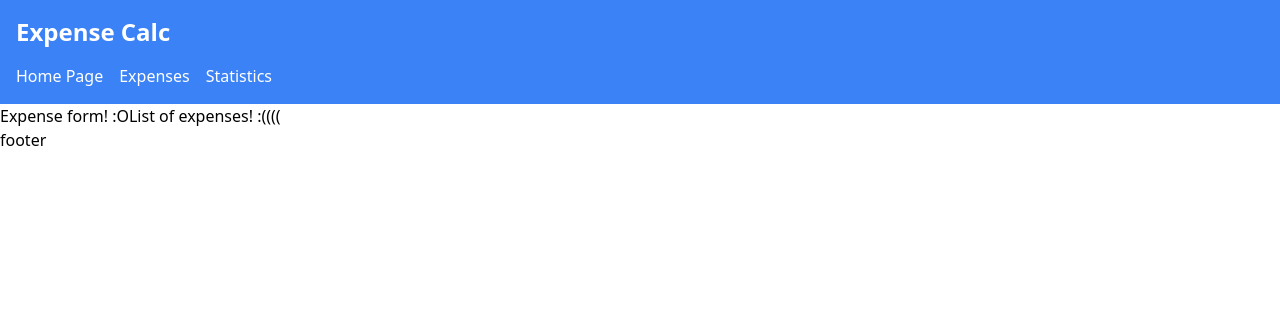
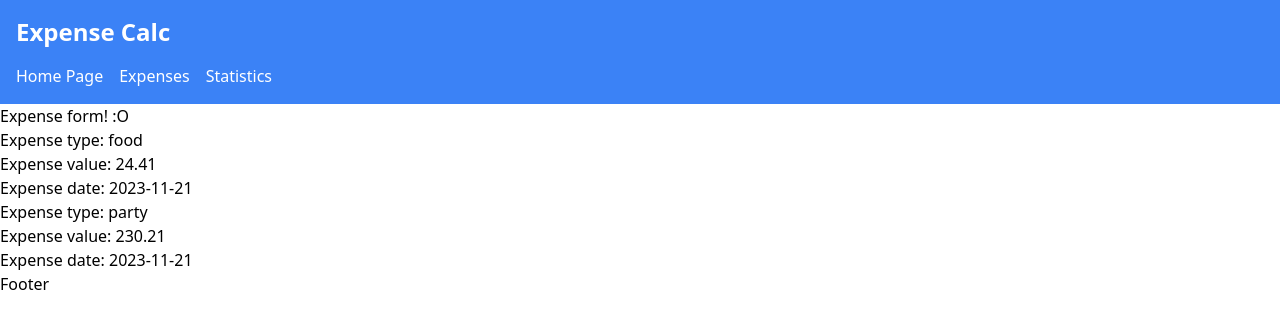
Before and after one commit to wiertlooo/expense-calculator, a React (Create React App) app: page /expenses in a window 1280 px wide. Shown: the top 328 px of the page. Built offline with nearby package versions, Linux system fonts and the light colour scheme; data requests are answered from the project's data file.

Commit message:
RTQ config, data fetching

```diff
--- a/db.json
+++ b/db.json
@@ -1,3 +1,16 @@
 {
-
+    "expenses": [
+        {
+            "id": 1,
+            "date": "2023-11-21",
+            "title": "food",
+            "value": 24.41
+        },
+        {
+            "id": 2,
+            "date": "2023-11-21",
+            "title": "party",
+            "value": 230.21
+        }
+    ]
 }
--- a/package.json
+++ b/package.json
@@ -3,6 +3,7 @@
   "version": "0.1.0",
   "private": true,
   "dependencies": {
+    "@faker-js/faker": "^8.3.1",
     "@reduxjs/toolkit": "^1.9.7",
     "@testing-library/jest-dom": "^5.17.0",
     "@testing-library/react": "^13.4.0",
@@ -13,6 +14,7 @@
     "react": "^18.2.0",
     "react-dom": "^18.2.0",
     "react-icons": "^4.12.0",
+    "react-redux": "^8.1.3",
     "react-router-dom": "^6.19.0",
     "react-scripts": "5.0.1",
     "web-vitals": "^2.1.4"
--- a/src/components/ExpenseList.js
+++ b/src/components/ExpenseList.js
@@ -1,7 +1,21 @@
-import React from "react";
+import { useFetchExpensesQuery } from "../store";
+import ExpenseListItem from "./ExpenseListItem";
 
 function ExpenseList() {
-  return "List of expenses! :((((";
+  const { data, error, isFetching } = useFetchExpensesQuery();
+  console.log(data);
+
+  let content;
+  if (isFetching) {
+    content = <div>Loading...</div>;
+  } else if (error) {
+    content = <div>Error occured when fetching data. :(</div>;
+  } else {
+    content = data.map((expense) => {
+      return <ExpenseListItem key={expense.id} expense={expense} />;
+    });
+  }
+  return <div>{content}</div>;
 }
 
 export default ExpenseList;
--- a/src/components/ExpenseListItem.js
+++ b/src/components/ExpenseListItem.js
@@ -1,7 +1,13 @@
 import React from "react";
 
-function ExpenseListItem() {
-  return "One item in expense list! :v";
+function ExpenseListItem({ expense }) {
+  return (
+    <div>
+      <div>Expense type: {expense.title}</div>
+      <div>Expense value: {expense.value}</div>
+      <div>Expense date: {expense.date}</div>
+    </div>
+  );
 }
 
 export default ExpenseListItem;
--- a/src/components/Footer.js
+++ b/src/components/Footer.js
@@ -1,7 +1,7 @@
 import React from "react";
 
 function Footer() {
-  return "footer";
+  return <div>Footer</div>;
 }
 
 export default Footer;
--- a/src/index.js
+++ b/src/index.js
@@ -2,8 +2,14 @@ import "./index.css";
 import React from "react";
 import { createRoot } from "react-dom/client";
 import App from "./App";
+import { Provider } from "react-redux";
+import { store } from "./store";
 
 const el = document.getElementById("root");
 const root = createRoot(el);
 
-root.render(<App />);
+root.render(
+  <Provider store={store}>
+    <App />
+  </Provider>
+);
--- /dev/null
+++ b/src/store/apis/expensesApi.js
@@ -0,0 +1,21 @@
+import { createApi, fetchBaseQuery } from "@reduxjs/toolkit/query/react";
+
+const expensesApi = createApi({
+  reducerPath: "expenses",
+  baseQuery: fetchBaseQuery({
+    baseUrl: "http://localhost:3005",
+  }),
+  endpoints(builder) {
+    return {
+      fetchExpenses: builder.query({
+        query: () => ({
+          url: "/expenses",
+          method: "GET",
+        }),
+      }),
+    };
+  },
+});
+
+export const { useFetchExpensesQuery } = expensesApi;
+export { expensesApi };
--- /dev/null
+++ b/src/store/index.js
@@ -0,0 +1,15 @@
+import { configureStore } from "@reduxjs/toolkit";
+import { setupListeners } from "@reduxjs/toolkit/query";
+import { expensesApi } from "./apis/expensesApi";
+export const store = configureStore({
+  reducer: {
+    [expensesApi.reducerPath]: expensesApi.reducer,
+  },
+  middleware: (getDefaultMiddleware) => {
+    return getDefaultMiddleware().concat(expensesApi.middleware);
+  },
+});
+
+setupListeners(store.dispatch);
+
+export const { useFetchExpensesQuery } = expensesApi;
```
Also changed, not shown: 1 other file (tests, documents, lock files or other folders).
